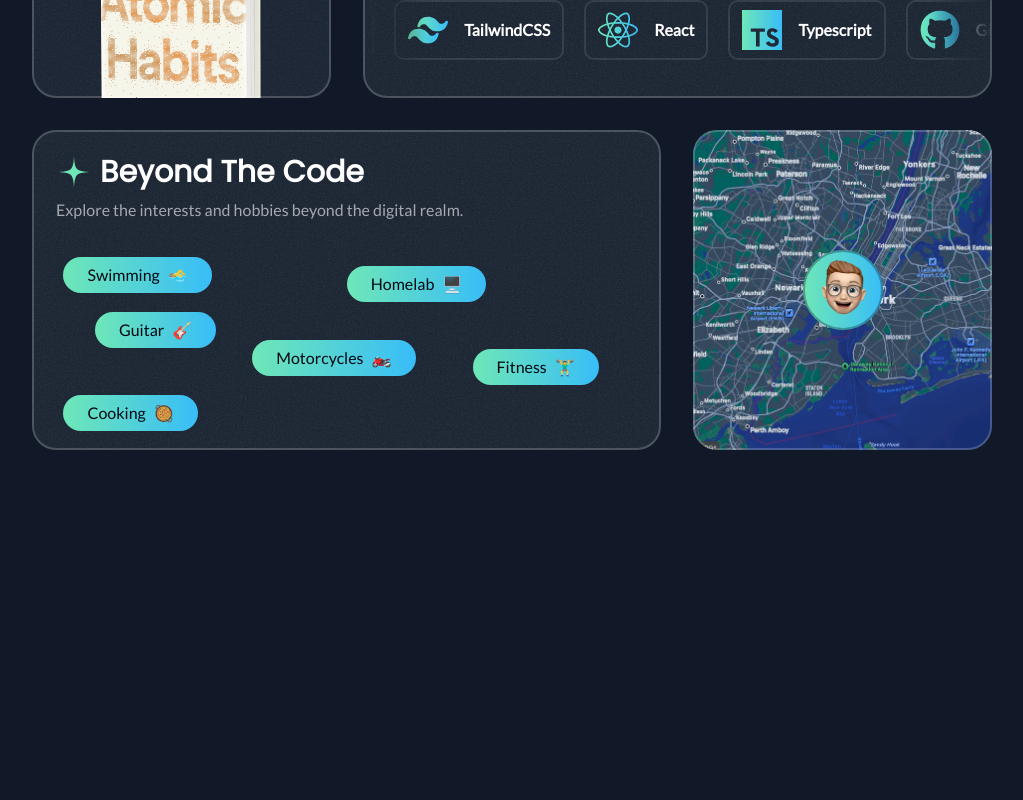
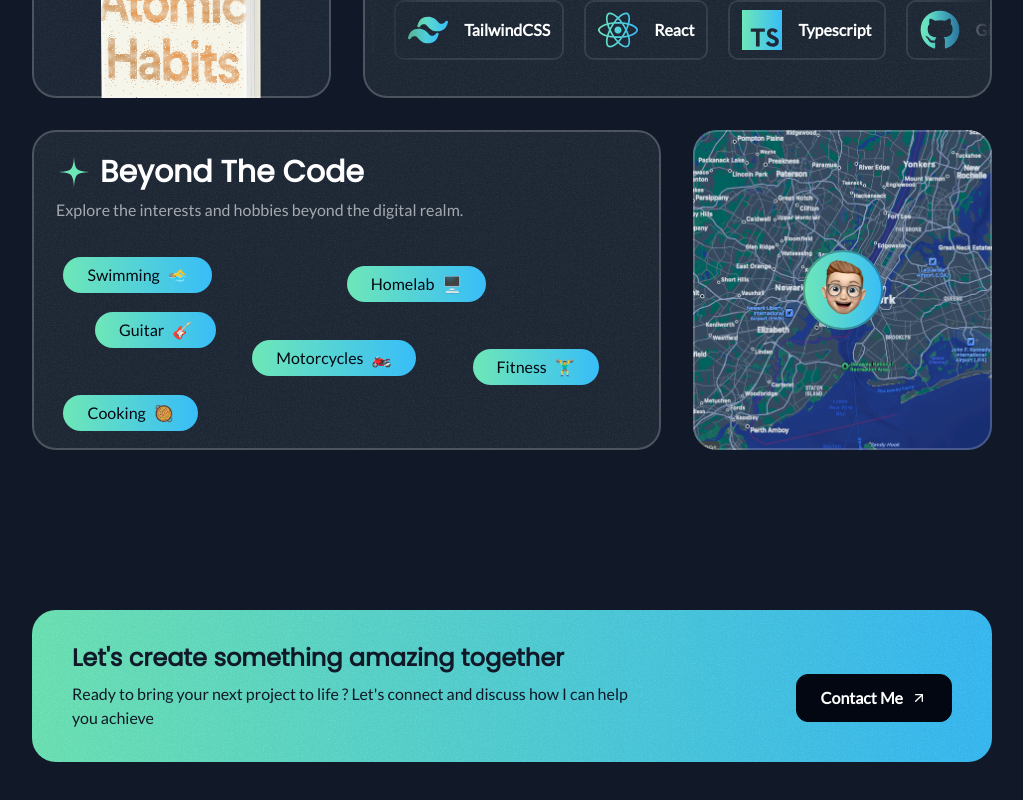
Before and after one commit to saicharanruka/nextjs-portfolio-site, a Next.js app: page / in a window 1280 px wide. Shown: the part 4470-5270 px from the top of the page, without its empty margins (128-1151 px from the left). Before the commit the page ends 5032 px from the top, so only its background shows below. Built offline with nearby package versions, Linux system fonts and the light colour scheme.

Commit message:
added cta section

```diff
--- a/app/page.tsx
+++ b/app/page.tsx
@@ -3,6 +3,7 @@ import Hero from "./sections/Hero";
 import Projects from "./sections/Projects";
 import Tape from "./sections/Tape";
 import Testimonials from "./sections/Testimonials";
+import CallToAction from "./sections/CallToAction";
 
 export default function Home() {
 	return (
@@ -12,6 +13,7 @@ export default function Home() {
 			<Tape />
 			<Testimonials />
 			<About />
+			<CallToAction />
 		</div>
 	);
 }
--- /dev/null
+++ b/app/sections/CallToAction.tsx
@@ -0,0 +1,36 @@
+import ArrowTRIcon from "@/app/assets/icons/arrow-up-right.svg";
+import grainImage from "@/app/assets/images/grain.jpg";
+
+const CallToAction = () => {
+	return (
+		<div className="py-12 pt-12">
+			<div className="container">
+				<div className="md:flex md:text-left md:justify-between custom-gradient items-start overflow-hidden z-0 text-gray-900 rounded-3xl py-8 px-10 text-center relative">
+					<div
+						className="absolute inset-0 opacity-5 -z-10"
+						style={{
+							backgroundImage: `url(${grainImage.src})`,
+						}}
+					></div>
+					<div className="md:max-w-sm lg:max-w-xl">
+						<h2 className=" text-xl md:text-2xl font-primary font-semibold">
+							Let&apos;s create something amazing together
+						</h2>
+						<p className="mt-2 text-sm md:text-base">
+							Ready to bring your next project to life ? Let&apos;s connect and
+							discuss how I can help you achieve
+						</p>
+					</div>
+
+					<button className="text-white bg-gray-950 inline-flex items-center px-6 h-12 rounded-xl gap-2 mt-8 w-max border border-gray-950">
+						<span className="font-semibold">Contact Me</span>
+						<ArrowTRIcon className="size-4" />
+					</button>
+				</div>
+			</div>
+		</div>
+	);
+};
+
+export default CallToAction;
+// className="inline-flex mt-6 bg-gray-900 text-white rounded-lg p-3 items-center gap-2"
```
